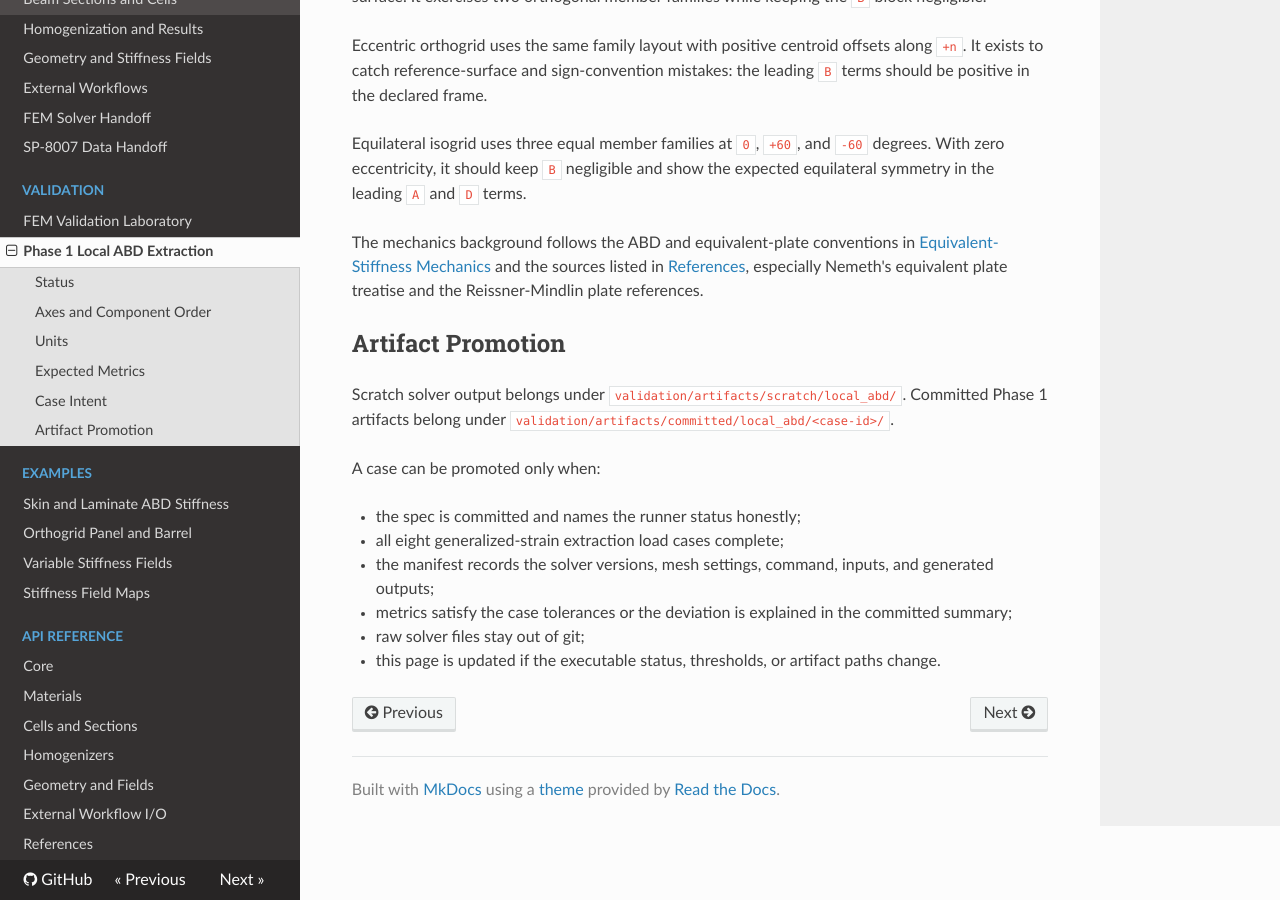
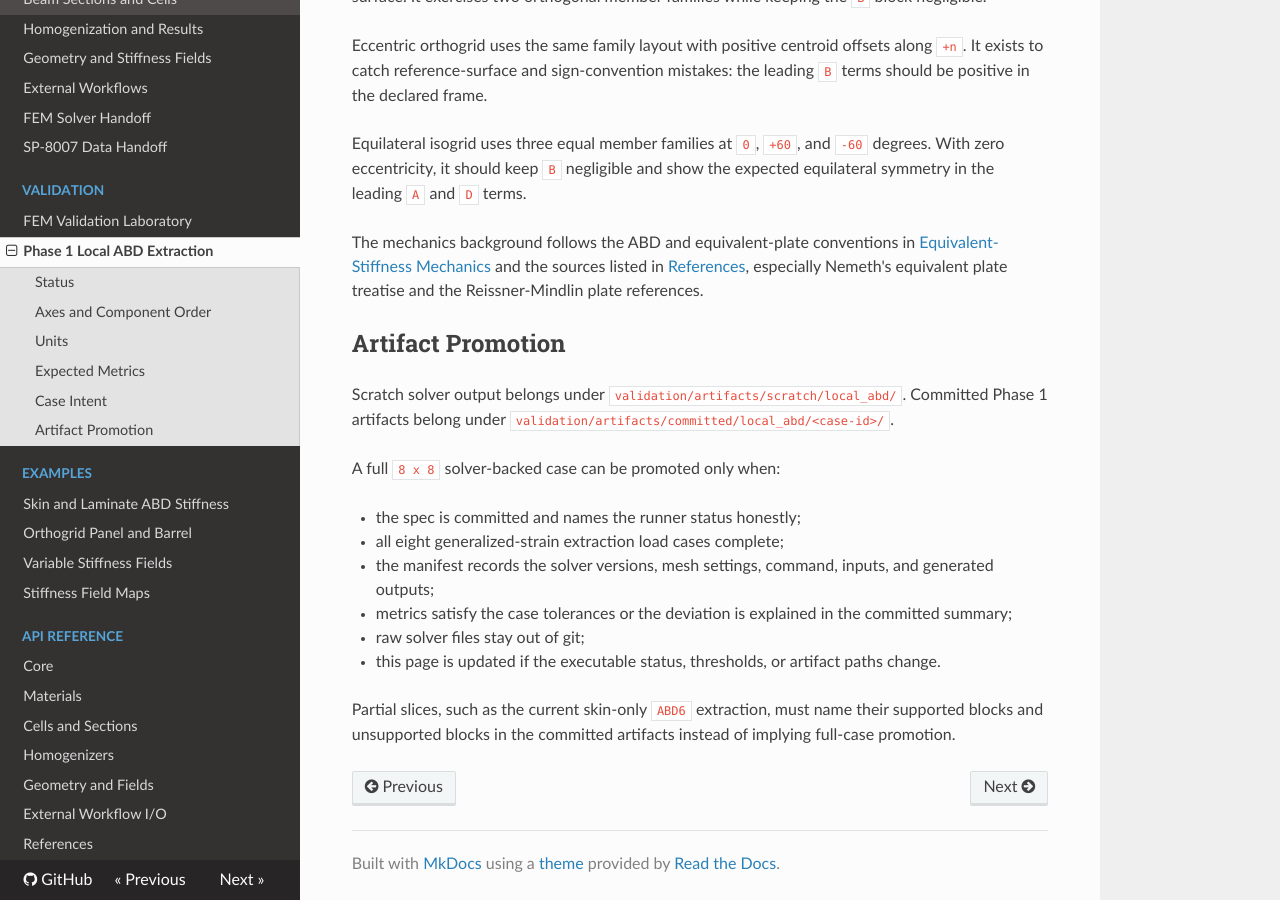
Before and after one commit to srogachev95/Tensyl, an MkDocs documentation site: the page built from docs/validation/local-abd.md, in a window 1280 px wide and 900 px high, scrolled down 3204 px. Built offline with MkDocs 1.6.1, drawn with Linux system fonts in a browser that asks for light colours; nearby versions of some CDN libraries.

Commit message:
Clarify local ABD artifact status

```diff
--- a/docs/validation/local-abd.md
+++ b/docs/validation/local-abd.md
@@ -174,7 +174,7 @@ Scratch solver output belongs under `validation/artifacts/scratch/local_abd/`.
 Committed Phase 1 artifacts belong under
 `validation/artifacts/committed/local_abd/<case-id>/`.
 
-A case can be promoted only when:
+A full `8 x 8` solver-backed case can be promoted only when:
 
 - the spec is committed and names the runner status honestly;
 - all eight generalized-strain extraction load cases complete;
@@ -185,3 +185,7 @@ A case can be promoted only when:
 - raw solver files stay out of git;
 - this page is updated if the executable status, thresholds, or artifact paths
   change.
+
+Partial slices, such as the current skin-only `ABD6` extraction, must name their
+supported blocks and unsupported blocks in the committed artifacts instead of
+implying full-case promotion.
```
Also changed, not shown: validation/artifacts/committed/local_abd/README.md (+12 -5 lines).
